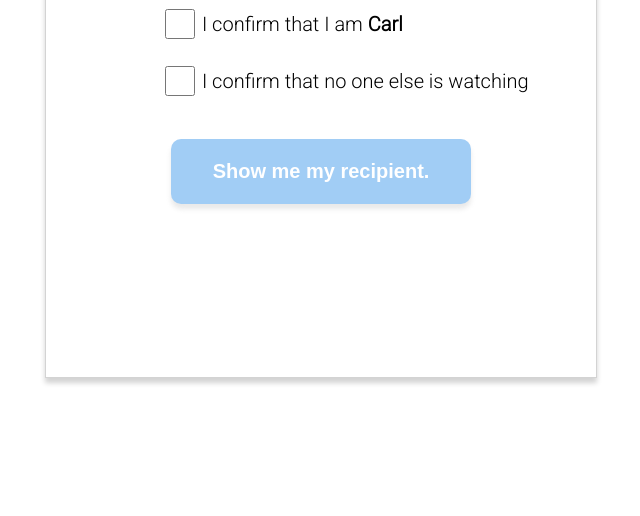
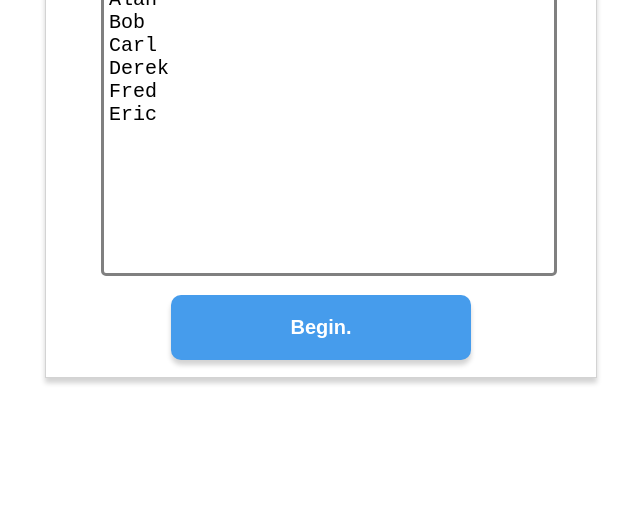
Before and after one commit to flecktarn/giftswap, a plain HTML site: page index.html in a window 1280 px wide. Shown: the part 284-800 px from the top of the page, without its empty margins (319-959 px from the left). Drawn offline with nearby package versions, Linux system fonts and the light colour scheme.

Commit message:
Everything back to normal

```diff
--- a/index.html
+++ b/index.html
@@ -25,6 +25,9 @@
 Alan
 Bob
 Carl
+Derek
+Fred
+Eric
 </textarea>
 
                 <button id = "beginbutton">Begin.</button>
--- a/script.js
+++ b/script.js
@@ -3,7 +3,6 @@ var map;
 var namesLeft;
 var delay = 5;
 
-main();
 
 $("#beginbutton").click(function(){
     main();
```
